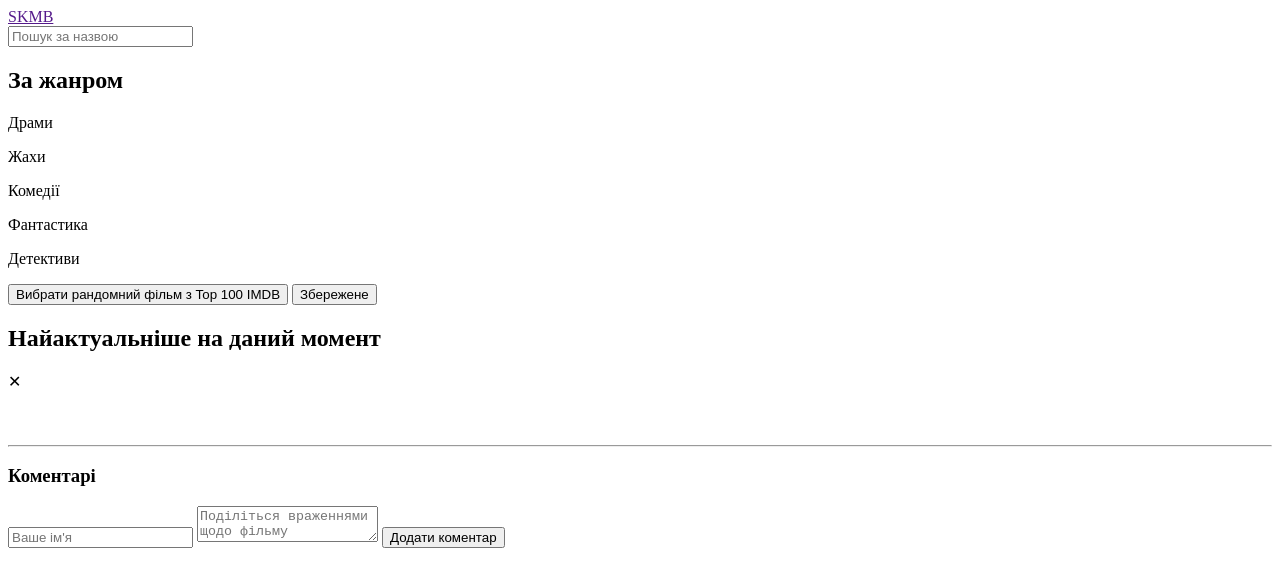
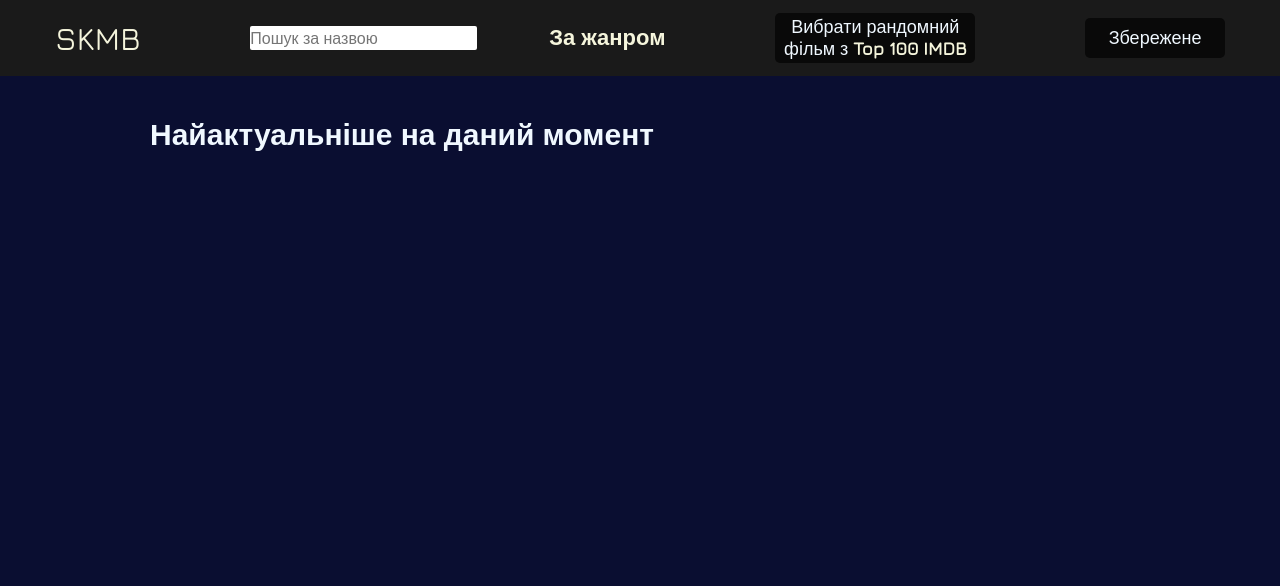
Before and after one commit to Serhiy1015/SKMB-movies, a plain HTML site: page index.html in a window 1280 px wide. Drawn offline with nearby package versions, Linux system fonts and the light colour scheme; the site is published under a folder, as on GitHub Pages, so addresses that start at the root find nothing; no server answers.

Commit message:
change file way

```diff
--- a/index.html
+++ b/index.html
@@ -5,7 +5,7 @@
     <meta charset="UTF-8">
     <meta name="viewport" content="width=device-width, initial-scale=1.0">
     <title>SKMB</title>
-    <link rel="stylesheet" href="/styles/global.css">
+    <link rel="stylesheet" href="./styles/global.css">
     <link rel="shortcut icon"
         href="https://play-lh.googleusercontent.com/x6e04XkLxys_hZ0ENmupQXMJ6oIoPAp3lU-3H-V2TT7FIDMX56w4Bk0wefurWU2eduQ"
         type="image/x-icon">
```
